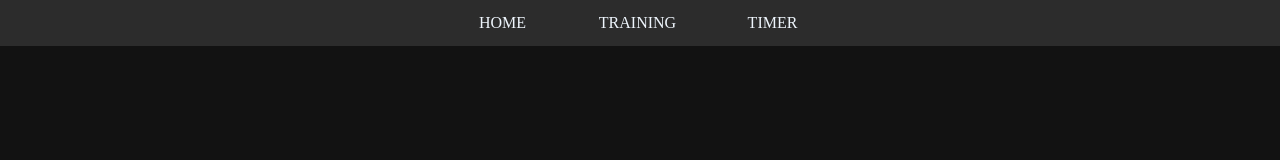
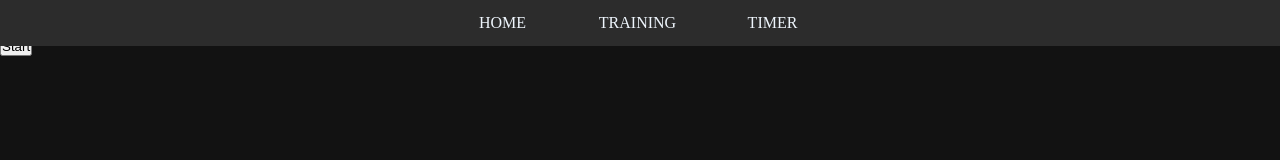
Before and after one commit to srsexton94/porrada, an Angular app: page /timer in a window 1280 px wide. Shown: the top 160 px of the page. Built offline with nearby package versions, Linux system fonts and the light colour scheme.

Commit message:
Add code for functioning stopwatch

```diff
--- a/src/app/timer/timer.component.html
+++ b/src/app/timer/timer.component.html
@@ -1 +1,8 @@
-<p>timer works!</p>
+<div class="timer">
+  <h1 class="screen">
+    <span id="minutes">{{ minutes }}</span>:
+    <span id="seconds">{{ seconds }}</span>:
+    <span id="hundredths">{{ hundredths }}</span>
+  </h1>
+  <button (click)="startStopTimer()">{{ btnStatus }}</button>
+</div>
--- a/src/app/timer/timer.component.ts
+++ b/src/app/timer/timer.component.ts
@@ -5,11 +5,56 @@ import { Component, OnInit } from '@angular/core';
   templateUrl: './timer.component.html',
   styleUrls: ['./timer.component.scss']
 })
+
 export class TimerComponent implements OnInit {
+
+  minutes: string = '00';
+  seconds: string = '00';
+  hundredths: string = '00';
+  btnStatus: string = 'Start';
+  running: boolean = false;
+  runTick: any
 
   constructor() { }
 
   ngOnInit(): void {
   }
 
+  startTimer() {
+    this.hundredths = '00'
+    this.seconds = '00'
+    this.minutes = '00'
+    this.runTick = setInterval(() => {
+      let minNum: number = parseInt(this.minutes)
+      let secNum: number = parseInt(this.seconds)
+      let hundNum: number = parseInt(this.hundredths)
+
+      if (hundNum === 99) {
+          hundNum = 0
+          secNum += 1
+      } else {
+          hundNum += 1
+      }
+      if (secNum === 59) {
+          secNum = 0
+          minNum += 1
+      }
+
+      this.minutes = minNum < 10 ? '0' + minNum : minNum.toString()
+      this.seconds = secNum < 10 ? '0' + secNum : secNum.toString()
+      this.hundredths = hundNum < 10 ? '0' + hundNum : hundNum.toString()
+    }, 10)
+  }
+
+  startStopTimer() {
+    if (this.running) {
+      this.running = false
+      clearInterval(this.runTick)
+      this.btnStatus = 'Start'
+    } else {
+      this.running = true
+      this.startTimer()
+      this.btnStatus = 'Stop'
+    }
+  }
 }
```
